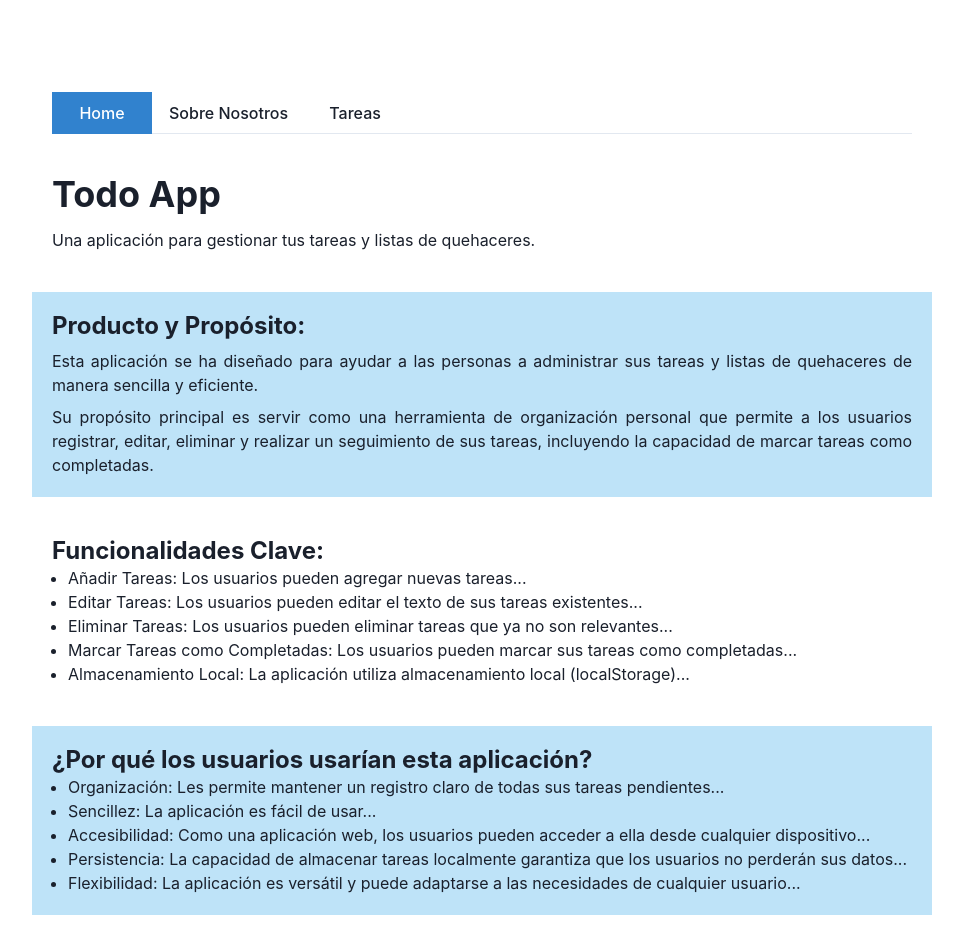
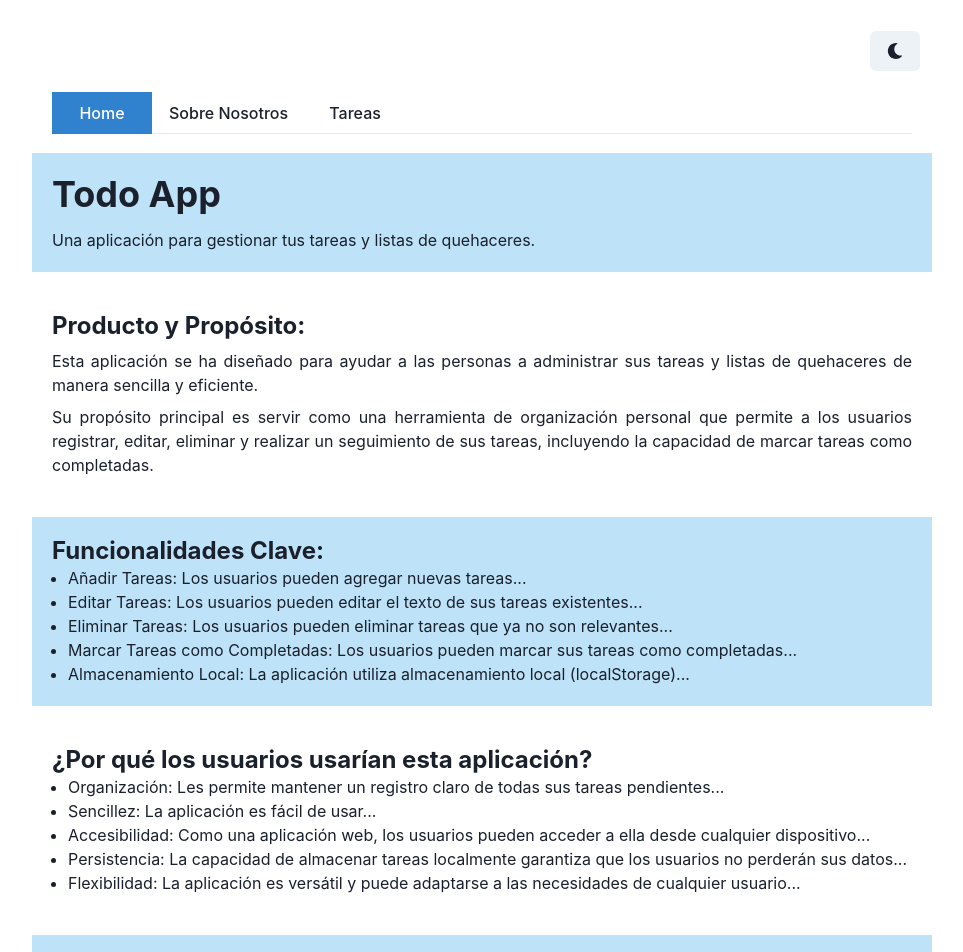
Before and after one commit to darwinweb/my-react-task-list, a React (Vite) app: page /sobre-nosotros in a window 1280 px wide. Shown: the top 952 px of the page, without its empty margins (158-1121 px from the left). Built offline with nearby package versions, Linux system fonts and the light colour scheme.

Commit message:
se agrego el boton de modo oscuro

```diff
--- a/src/App.css
+++ b/src/App.css
@@ -2,4 +2,5 @@
   max-width: 1280px;
   margin: 0 auto;
   padding: 2rem;
+
 }
--- a/src/App.jsx
+++ b/src/App.jsx
@@ -1,11 +1,15 @@
 import './App.css'
-import Home from './routes/Home';
 import ContextProvider from './contexts/contextProvider'
 import { BrowserRouter, Routes, Route,  } from "react-router-dom";
-import SobreNosotros from './routes/SobreNosotros';
-import  Tareas  from './routes/Tareas';
+import { Box } from '@chakra-ui/react';
+import { lazy, Suspense } from 'react';
 import Menu from './Components/Menu';
-import { Box } from '@chakra-ui/react';
+import Loading from './Components/Loading';
+import ButtonTheme from './Components/ButtonTheme';
+
+const Home = lazy(() => import('./routes/Home'))
+const SobreNosotros = lazy(() => import('./routes/SobreNosotros'))
+const Tareas = lazy(() => import('./routes/Tareas'))
 
 function App() {
 
@@ -13,11 +17,24 @@ function App() {
     <Box w='900px' >
     <BrowserRouter>
       <ContextProvider>
-        <Menu/>
+        < ButtonTheme />
+        < Menu />
         <Routes>
-          <Route path='/' element={<Home/>}/>
-          <Route path='/sobre-nosotros' element={<SobreNosotros/>}/>
-          <Route path='/Tareas' element={<Tareas/>}/>
+          <Route path='/' element={
+            <Suspense fallback={< Loading />} >
+               < Home />
+            </Suspense>
+          }/>
+          <Route path='/sobre-nosotros' element={
+            <Suspense fallback={< Loading />} >
+             < SobreNosotros />
+           </Suspense>
+          }/>
+          <Route path='/Tareas' element={
+          <Suspense fallback={< Loading />} >
+            <Tareas/>
+          </Suspense>
+          }/>
         </Routes>
       </ContextProvider>
     </BrowserRouter>
--- /dev/null
+++ b/src/Components/ButtonTheme.jsx
@@ -0,0 +1,21 @@
+import { Button, Heading, useColorMode } from "@chakra-ui/react"
+import { FaSun, FaMoon } from "react-icons/fa";
+
+
+function ButtonTheme () {
+    const { colorMode, toggleColorMode } = useColorMode()
+    return (
+      <Heading pos='relative'>
+        <Button
+        position='absolute'
+        right={3}
+        bottom='1px'
+        onClick={toggleColorMode}
+        >
+           {colorMode === 'light' ? <FaMoon /> : <FaSun />}
+        </Button>
+      </Heading>
+    )
+  }
+
+export default ButtonTheme;
--- a/src/Components/FormData.jsx
+++ b/src/Components/FormData.jsx
@@ -61,8 +61,8 @@ function FormData () {
                     name="agregar"
                     type="submit"
                     m='20px' p='30px'
-                    bg='blue.400'
-                    colorScheme="white"
+                    bg='blue.500'
+                    color="white"
                     fontSize='20px'
 
                 >
--- /dev/null
+++ b/src/Components/Loading.jsx
@@ -0,0 +1,20 @@
+import React from 'react'
+import { Center, Spinner } from '@chakra-ui/react'
+
+
+ function Loading() {
+  return (
+    <Center  h='90vh' >
+        <Spinner
+              thickness='4px'
+              speed='0.75s'
+              emptyColor='gray.200'
+              color='blue.500'
+              size='xl'
+
+            />
+    </Center>
+  )
+}
+
+export default Loading
--- a/src/Components/TaskList.jsx
+++ b/src/Components/TaskList.jsx
@@ -1,10 +1,13 @@
 import { FaEdit, FaTrash } from 'react-icons/fa';
 import { useContext } from 'react';
 import Context from '../contexts/context';
-import { Button, Checkbox, Text, Box, Center, Input, Grid, GridItem } from '@chakra-ui/react';
+import { Button, Checkbox, Text, Box, Center, Input, Grid, GridItem, useColorMode } from '@chakra-ui/react';
 
 
 function TaskList() {
+
+  const { colorMode } = useColorMode()
+  const isDarkMode = colorMode === 'dark';
 
   const {
     tasks,
@@ -20,7 +23,7 @@ function TaskList() {
     <Center>
       <Box w='700px'>
       {tasks.map((tarea) => (
-       <Box bg='blue.100' mt='20px' p='10px' borderRadius='10px' pr='20px'
+       <Box bg={isDarkMode? 'blue.800': 'blue.100'} mt='20px' p='10px' borderRadius='10px' pr='20px'
        key={tarea.id}>
         < Box >
         {editTask === tarea ? (
@@ -54,7 +57,7 @@ function TaskList() {
               </GridItem>
               <GridItem>
                 <Text ml='15px'fontSize='20px' >
-                  <strong className='tarea'>Tarea: </strong>
+                  <strong >Tarea: </strong>
                   {tarea.isComplete? <Text as='del' >{tarea.tittle}</Text>: tarea.tittle}
                   <br/>
                   {tarea.isComplete ? <Text as='del' m='0'color='gray' fontSize='md' >{tarea.description}</Text> : <Text m='0'color='gray' fontSize='md'>{tarea.description}</Text>  }
@@ -91,7 +94,7 @@ function TaskList() {
          bg='red.500'
          name='limpiar'
          fontSize='20px'
-        colorScheme='white'
+        color='white'
         onClick={eliminarTodasLasTareas}>
           Limpiar
         </Button>
--- a/src/main.jsx
+++ b/src/main.jsx
@@ -5,10 +5,9 @@ import App from './App.jsx'
 import './index.css'
 
 
-
 ReactDOM.createRoot(document.getElementById('root')).render(
   <React.StrictMode>
-    <ChakraProvider >
+    <ChakraProvider  >
       <App />
     </ChakraProvider>
   </React.StrictMode>,
--- a/src/routes/Home.jsx
+++ b/src/routes/Home.jsx
@@ -1,14 +1,16 @@
 import React from 'react'
-import { Box, Image, Heading, Text, Center } from '@chakra-ui/react'
+import { Box, Image, Heading, Text, Center, useColorMode } from '@chakra-ui/react'
 
 const Home = () => {
+  const { colorMode } = useColorMode();
+  const isDarkMode = colorMode === 'dark';
 
   const appName = "Todo App"
 
   return (
 
-    <Center as='section' bg='gray.100'h='100vh' >
-      <Box w='500px' bg='white' p='8' h='95vh' >
+    <Center as='section' bg={isDarkMode ? 'gray.700' : 'blue.100'} h='100vh' mt='20px'  >
+      <Box w='500px' bg={isDarkMode ? 'gray.600' : 'white'} p='8' h='80vh'  >
         <Image
           src='https://avatars.githubusercontent.com/u/61118853?s=200&v=4'
           alt='Logo Ada school'
@@ -19,7 +21,7 @@ const Home = () => {
         <Center>
           <Heading my='6'>Todo App</Heading>
         </Center>
-        <Text textAlign='justify'pr='20px' >
+        <Text textAlign='justify'fontSize='lg'  >
            ¡Bienvenido a {appName}, tu compañero de tareas diarias! Estamos emocionados de tenerte aquí
             para ayudarte a organizar y simplificar tu vida cotidiana. Con {appName},
             puedes crear listas de tareas, asignar prioridades, establecer fechas límite
--- a/src/routes/SobreNosotros.jsx
+++ b/src/routes/SobreNosotros.jsx
@@ -1,17 +1,21 @@
 import React from 'react'
-import { Box, Heading, Text, UnorderedList, ListItem } from "@chakra-ui/react";
+import { Box, Heading, Text, UnorderedList, ListItem, useColorMode } from "@chakra-ui/react";
 
 const SobreNosotros = () => {
+
+  const { colorMode } = useColorMode();
+  const isDarkMode = colorMode === 'dark';
+
   return (
     <Box textAlign='justify'   >
-      <Box mb='5' bg='white'p='20px' >
+      <Box mb='5' bg={isDarkMode? 'blue.800': 'blue.100'}p='20px' >
       <header>
         <Heading fontSize="4xl" mb='3' >Todo App</Heading>
         <Text>Una aplicación para gestionar tus tareas y listas de quehaceres.</Text>
       </header>
       </Box>
 
-      <Box mb='5'p='20px' bg='blue.100'>
+      <Box mb='5'p='20px' bg={isDarkMode? 'gray.700': 'white'}>
       <section>
         <Heading fontSize="2xl" mb='2'  >Producto y Propósito:</Heading>
         <Text mb='2'>
@@ -26,7 +30,7 @@ const SobreNosotros = () => {
       </section>
       </Box>
 
-      <Box mb='5' bg='white' p='20px' >
+      <Box mb='5'  bg={isDarkMode? 'blue.800': 'blue.100'} p='20px' >
       <section>
         <Heading fontSize="2xl">Funcionalidades Clave:</Heading>
         <UnorderedList>
@@ -39,7 +43,7 @@ const SobreNosotros = () => {
       </section>
       </Box>
 
-      <Box mb='5' p='20px' bg='blue.100'>
+      <Box mb='5' p='20px'  bg={isDarkMode? 'gray.700': 'white'}>
       <section>
         <Heading fontSize="2xl">¿Por qué los usuarios usarían esta aplicación?</Heading>
         <UnorderedList>
@@ -52,7 +56,7 @@ const SobreNosotros = () => {
       </section>
       </Box>
 
-      <Box mb='' bg='white' p='20px' >
+      <Box mb='' bg={isDarkMode? 'blue.800': 'blue.100'} p='20px' >
         <section>
         <Heading fontSize="2xl">Tecnologías Utilizadas</Heading>
         <UnorderedList>
--- a/src/routes/Tareas.jsx
+++ b/src/routes/Tareas.jsx
@@ -5,7 +5,7 @@ import TaskList from '../Components/TaskList'
 
  const Tareas = () => {
   return (
-    <div className='containter-tareas'>
+    <div >
       <FormData/>
       <TaskList/>
     </div>
```
Also changed, not shown: src/Components/Theme.jsX (added, +20 -0 lines).
